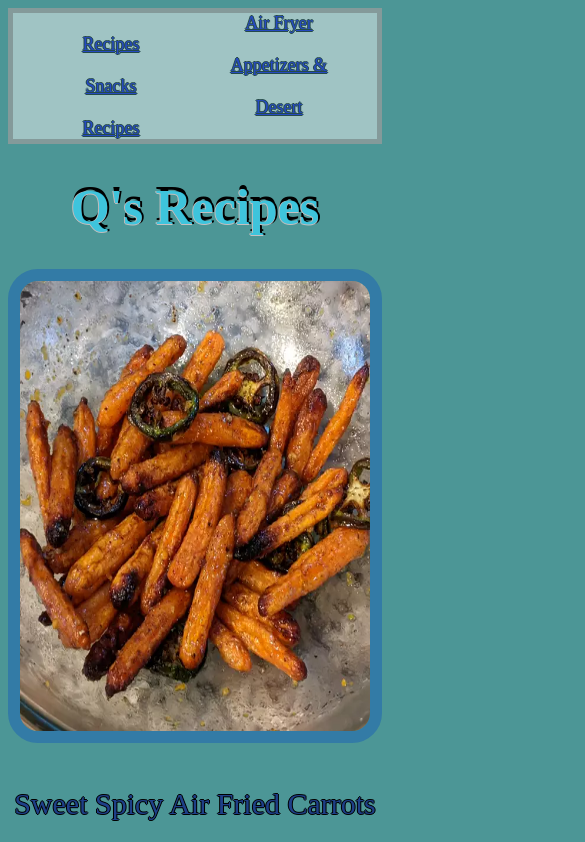
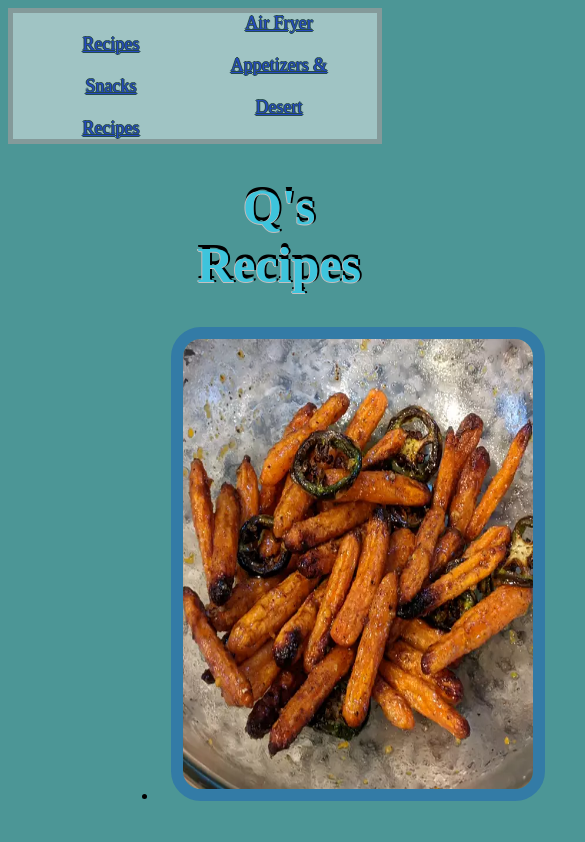
Before and after one commit to eq96/odin-recipes, a plain HTML site: page index.html in a window 390 px wide. Shown: the top 842 px of the page, 585 px wide, since content can reach past the window. Drawn offline with Linux system fonts and the light colour scheme.

Commit message:
Fixed scaling issues with mobile

```diff
--- a/index.html
+++ b/index.html
@@ -7,12 +7,12 @@
   <title>Odin's Recipes</title>
   <style>
     body {background-color:rgb(76, 150, 150)}
-    h1 {color: rgba(29, 198, 228, 0.801); text-shadow: -1px 0 rgb(194, 188, 188), 0 1px rgb(197, 192, 192), 2px 0 black, 0 -4px black;    text-align:center; font-size: 50px;}
+    h1 {display: flex; margin-left: 45%; color: rgba(29, 198, 228, 0.801); text-shadow: -1px 0 rgb(194, 188, 188), 0 1px rgb(197, 192, 192), 2px 0 black, 0 -4px black;    text-align:center; font-size: 50px;}
     .nav {text-align: center; list-style-type: none; margin: 0; padding: 0; border: 5px solid rgba(175, 139, 139, 0.801); background-color: #f3f3f3;
     opacity: 0.5;}
     #navbar {color: rgb(76, 207, 201); text-shadow: -1px 0 black, 0 1px black, 1px 0 black, 0 -1px black;
         display: inline; padding: 8px; margin: 160px; font-size: 18px; object-fit: cover;}
-    .content {gap:350px; display: flex; align-items: center;}
+    .content {display:list-item; margin-left: 40%; gap:350px; align-items: center;}
     .item {display: flex; flex-direction: column; gap: 10px; align-items: center; width: 400px; text-align: center;}
     .item img:hover {transform: scale(1.05); transition: all ease; border-radius: 15px; box-shadow: 0 0 5px rgb(243, 239, 6)}
     div img {width: 350px; height: 450px; border-radius: 30px; border:12px solid rgba(17, 85, 187, 0.425)}
```
